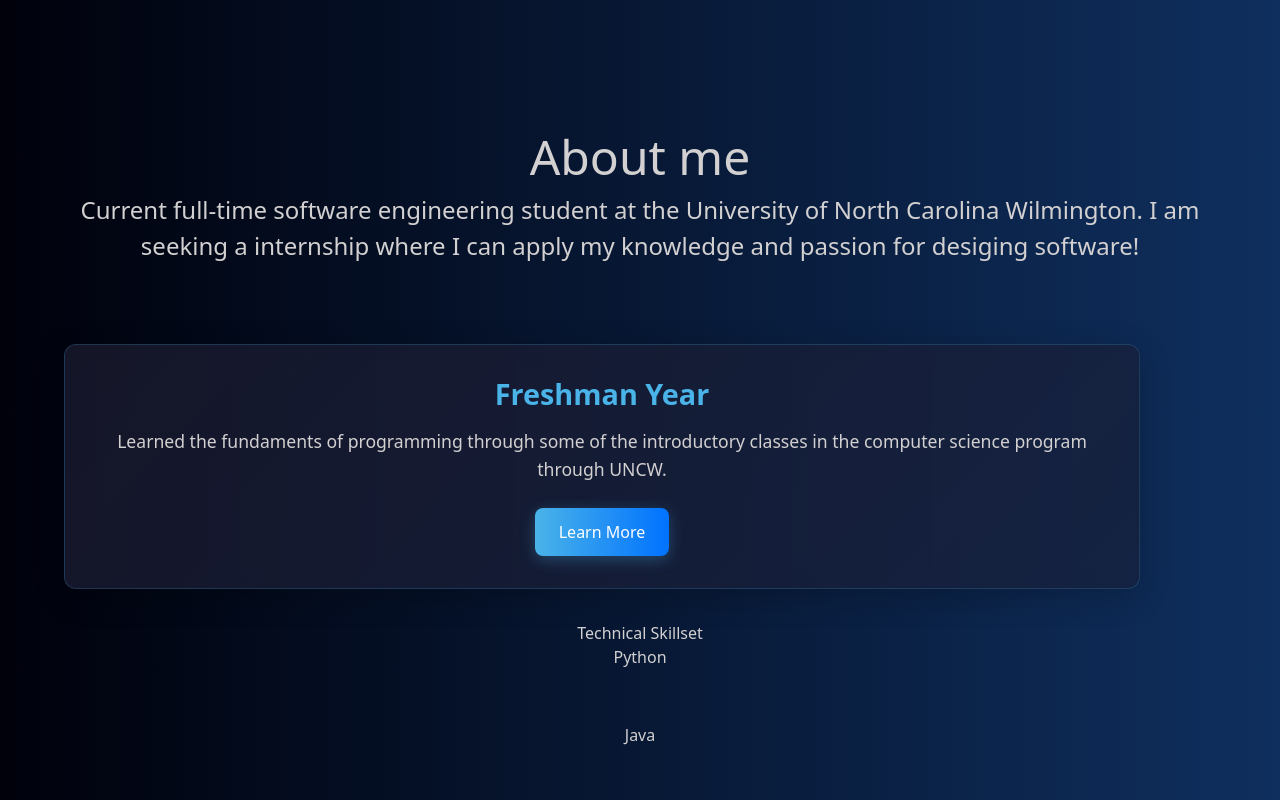
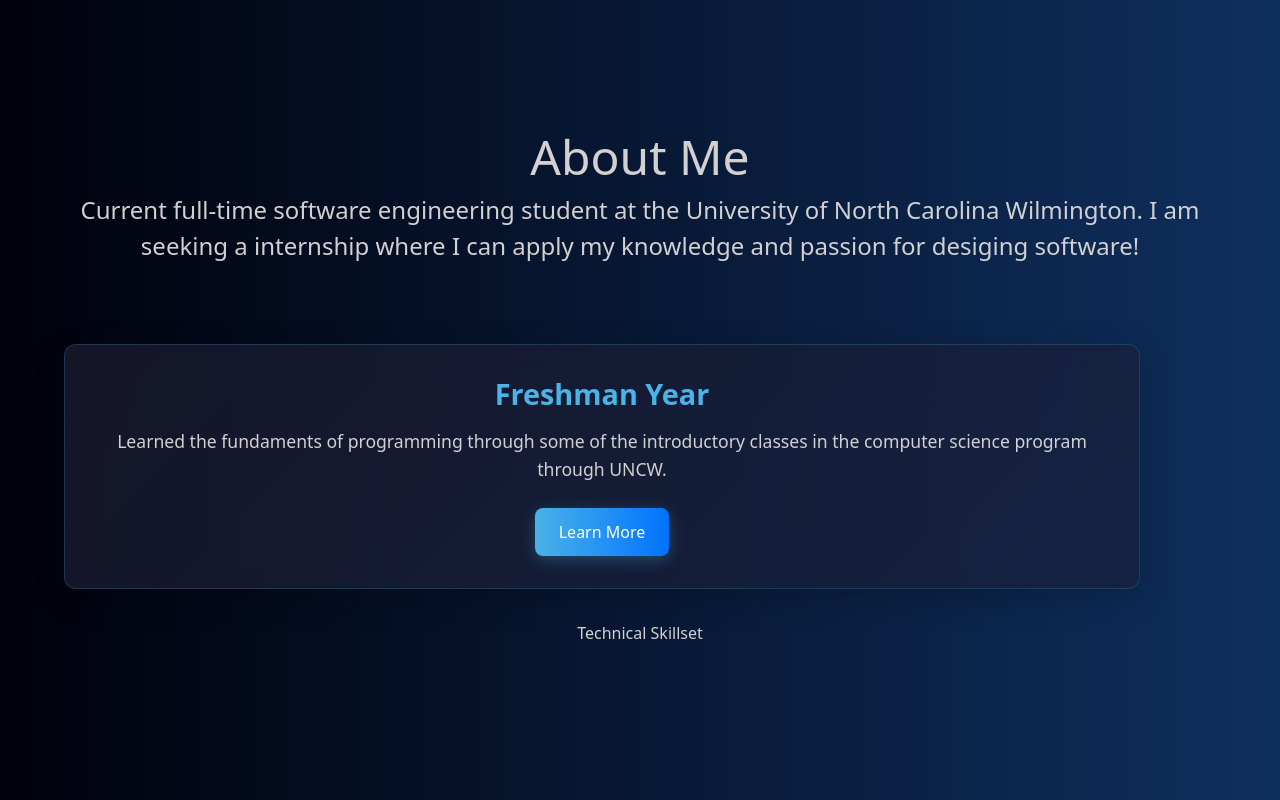
Before and after one commit to zachwkaiser/Portfolio, a React (Vite) app: page / in a window 1280 px wide. Shown: the part 860-1660 px from the top of the page. Built offline with nearby package versions, Linux system fonts and the light colour scheme; some icons are missing; a web font is replaced by a local one.

Commit message:
added all files to github, wanted to make sure everything was up to date since last pushing

```diff
--- a/src/components/aboutPage/index.tsx
+++ b/src/components/aboutPage/index.tsx
@@ -1,5 +1,5 @@
 import { motion, scale } from 'framer-motion';
-import { Button, Container, Row, Col, Modal } from "react-bootstrap";
+import { Button, Container, Row, Col, Modal, Overlay, Tooltip, OverlayTrigger } from "react-bootstrap";
 import {
     PythonOriginal,
     JavaOriginal,
@@ -24,6 +24,12 @@ function AboutPage(){
         "React": <ReactOriginal size="3em"/>
     };
 
+    // const renderTooltip = (props: string) =>{
+    //     <Tooltip id='icon-tooltip' {...props}>
+    //         {...props}
+    //     </Tooltip>
+    // }
+
     const [showModal, setShowModal] = useState(false);
     const handleClose = () => setShowModal(false);
     const handleOpen = () => setShowModal(true);
@@ -31,7 +37,7 @@ function AboutPage(){
     return(
         <>
         <motion.div className='about-summary'>
-            <h1>About me</h1>
+            <h1>About Me</h1>
             <p>Current full-time software engineering student at the University of North Carolina Wilmington. I am seeking a internship where I can apply my knowledge and passion for desiging software!</p>
         </motion.div>
 
@@ -103,9 +109,14 @@ function AboutPage(){
                             whileHover={{ scale: 1.05 }}
                             transition={{ delay: 0.1, duration: 0.2, ease: "easeInOut" }}
                         >
-                            <div className="tech-icon-title">{key}</div>
                             <div className="tech-icon">
-                                {Technologies[key]}
+                                {/* <OverlayTrigger
+                                    placement='top'
+                                    delay={{ show: 250, hide: 400 }}
+                                    overlay={renderTooltip}
+                                >
+                                    {Technologies[key]}
+                                </OverlayTrigger> */}
                             </div>
                         </motion.div>
                     ))}
```
